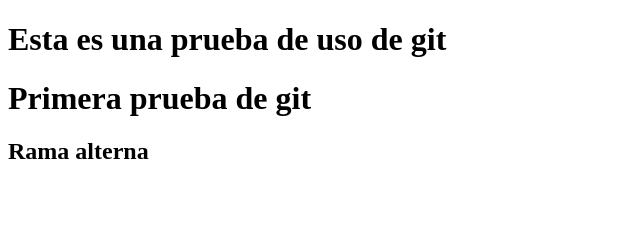
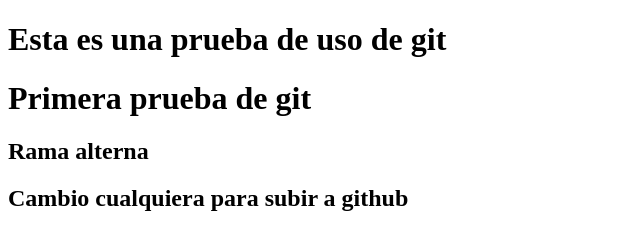
Before and after one commit to Angelussz/PruebaGit, a plain HTML site: page index.html in a window 1280 px wide. Shown: the whole page, without its empty margins (0-640 px from the left). Drawn offline with Linux system fonts and the light colour scheme.

Commit message:
Cambio hecho

```diff
--- a/index.html
+++ b/index.html
@@ -9,5 +9,6 @@
     <h1> Esta es una prueba de uso de git</h1>
     <h1>Primera prueba de git</h1>
     <h2>Rama alterna</h2>
+    <h2>Cambio cualquiera para subir a github</h2>
 </body>
 </html>
```
Also changed, not shown: 2 other files.
